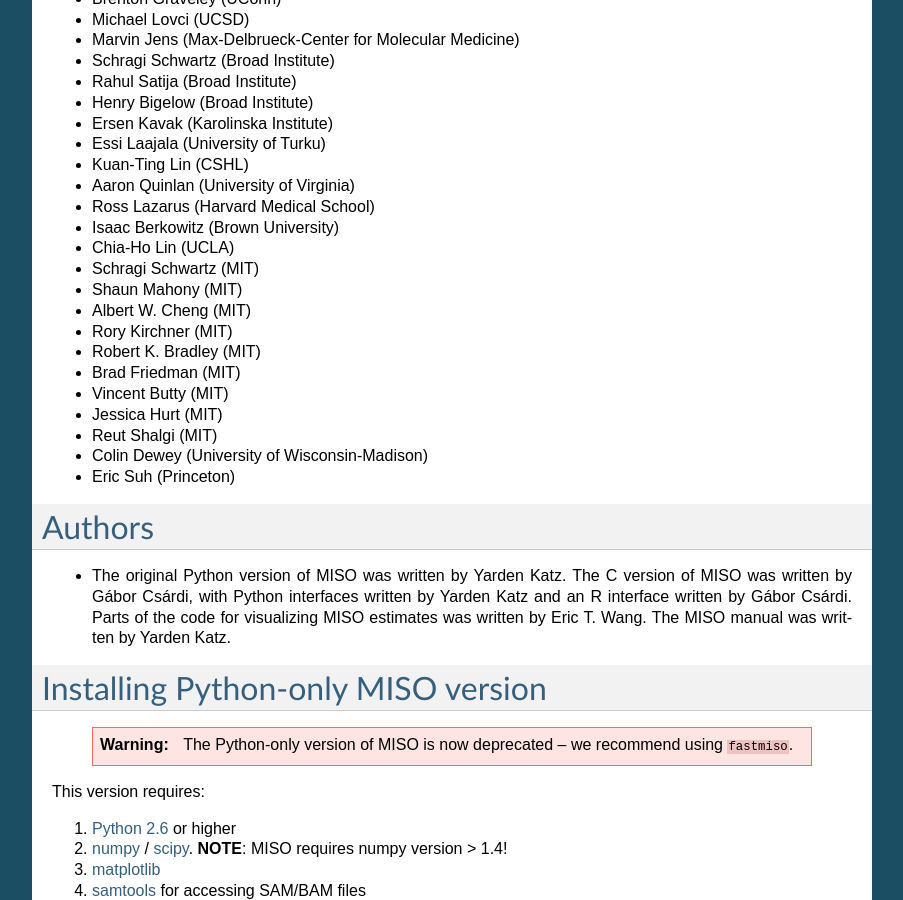
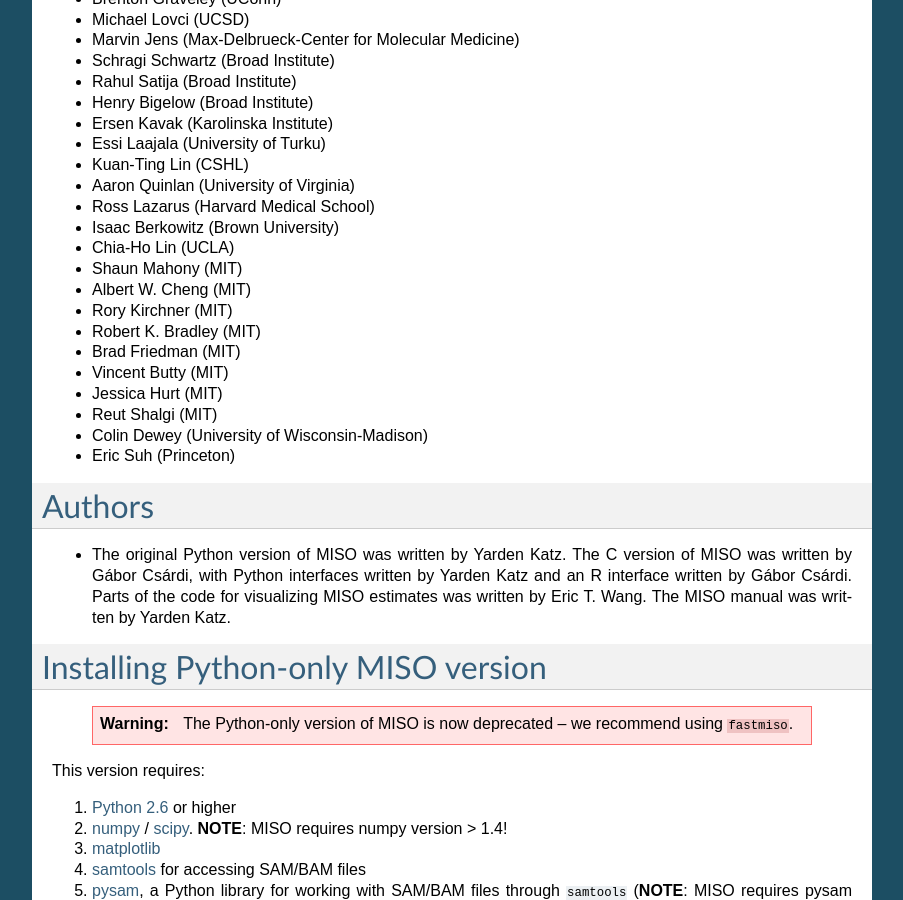
Before and after one commit to yarden/MISO, a Sphinx documentation site: the page built from docs/source/index.rst, in a window 1280 px wide and 900 px high, scrolled down 36722 px. Shown: the whole window, without its empty margins (198-1101 px from the left). Built offline with Sphinx 7.4.7, drawn with Linux system fonts in a browser that asks for light colours.

Commit message:
Docs revs

```diff
--- a/docs/source/index.rst
+++ b/docs/source/index.rst
@@ -1515,7 +1515,6 @@ for suggesting many improvements, or for creating useful software used by MISO:
 * Ross Lazarus (Harvard Medical School)
 * Isaac Berkowitz (Brown University)
 * Chia-Ho Lin (UCLA)
-* Schragi Schwartz (MIT)
 * Shaun Mahony (MIT)
 * Albert W. Cheng (MIT)
 * Rory Kirchner (MIT)
```
